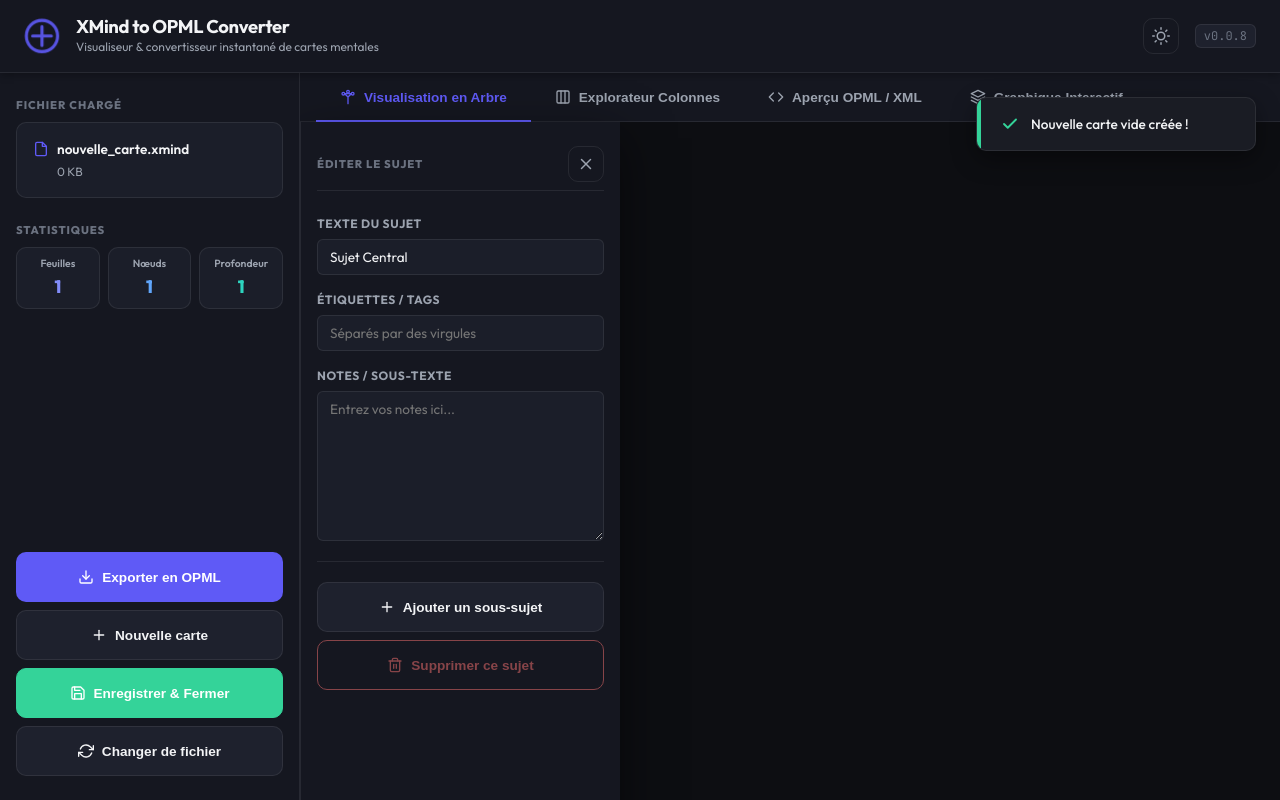
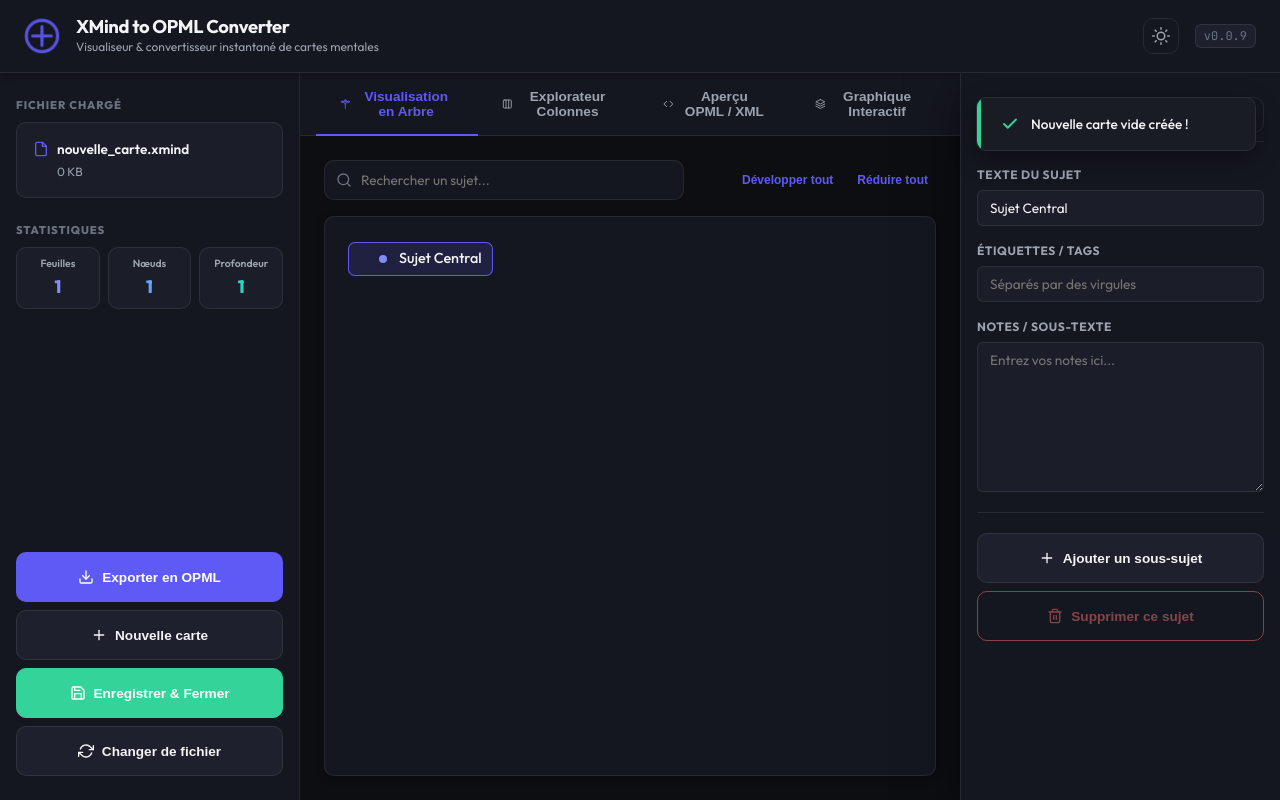
Before and after one commit to theoffss/MindMap, a website built with Vite: page index.html in a window 1280 px wide. Both pictures are taken after a click on the button "Créer une nouvelle carte vide". Built offline with nearby package versions, Linux system fonts and the light colour scheme.

Commit message:
fix: explicit work-area close, resolve editor sidebar position, secure URL routing & XSS vectors, and bump version to v0.0.9

```diff
--- a/index.html
+++ b/index.html
@@ -43,7 +43,7 @@
               <path d="M21 12.79A9 9 0 1 1 11.21 3 7 7 0 0 0 21 12.79z"></path>
             </svg>
           </button>
-          <span class="app-version">v0.0.8</span>
+          <span class="app-version">v0.0.9</span>
         </div>
       </header>
 
@@ -260,8 +260,9 @@
               </div>
             </div>
           </div>
-          <!-- Node Editor Sidebar (Right) -->
-          <aside id="node-editor-sidebar" class="sidebar-right hide">
+        </div>
+        <!-- Node Editor Sidebar (Right) -->
+        <aside id="node-editor-sidebar" class="sidebar-right hide">
             <div class="editor-header">
               <h2 class="sidebar-title">ÉDITER LE SUJET</h2>
               <button id="btn-close-editor" class="icon-button" aria-label="Fermer l'éditeur">
--- a/package.json
+++ b/package.json
@@ -1,7 +1,7 @@
 {
   "name": "MindMap",
   "private": true,
-  "version": "0.0.8",
+  "version": "0.0.9",
   "type": "module",
   "scripts": {
     "dev": "vite",
--- a/src/main.ts
+++ b/src/main.ts
@@ -179,10 +179,11 @@
     ? `<svg class="toast-icon" xmlns="http://www.w3.org/2000/svg" viewBox="0 0 24 24" fill="none" stroke="currentColor" stroke-width="2.5" stroke-linecap="round" stroke-linejoin="round"><polyline points="20 6 9 17 4 12"></polyline></svg>`
     : `<svg class="toast-icon" xmlns="http://www.w3.org/2000/svg" viewBox="0 0 24 24" fill="none" stroke="currentColor" stroke-width="2.5" stroke-linecap="round" stroke-linejoin="round"><circle cx="12" cy="12" r="10"></circle><line x1="15" y1="9" x2="9" y2="15"></line><line x1="9" y1="9" x2="15" y2="15"></line></svg>`;
 
-  toast.innerHTML = `
-    ${iconSvg}
-    <span class="toast-text">${message}</span>
-  `;
+  toast.innerHTML = iconSvg;
+  const textSpan = document.createElement('span');
+  textSpan.className = 'toast-text';
+  textSpan.textContent = message;
+  toast.appendChild(textSpan);
 
   container.appendChild(toast);
 
@@ -1249,6 +1250,11 @@
       minute: '2-digit'
     });
 
+    const escapedFileName = escapeXml(entry.fileName);
+    const displayName = entry.fileName.replace(/\.(xmind|opml)$/i, '');
+    const escapedDisplayName = escapeXml(displayName);
+    const escapedFileSizeText = escapeXml(entry.fileSizeText);
+
     const card = document.createElement('div');
     card.className = 'history-card';
     card.innerHTML = `
@@ -1259,13 +1265,13 @@
         </svg>
       </button>
       <div class="history-card-info">
-        <h4 class="history-card-title" title="${entry.fileName}">${entry.fileName.replace(/\.(xmind|opml)$/i, '')}</h4>
+        <h4 class="history-card-title" title="${escapedFileName}">${escapedDisplayName}</h4>
       </div>
       <div class="history-card-meta">
         <span class="history-card-date">${dateStr}</span>
         <div class="history-card-badge-row">
           <span class="history-card-badge ${badgeClass}">${badgeText}</span>
-          <span class="history-card-date">${entry.fileSizeText}</span>
+          <span class="history-card-date">${escapedFileSizeText}</span>
         </div>
       </div>
     `;
```
Also changed, not shown: server.cjs (+12 -1 lines).
